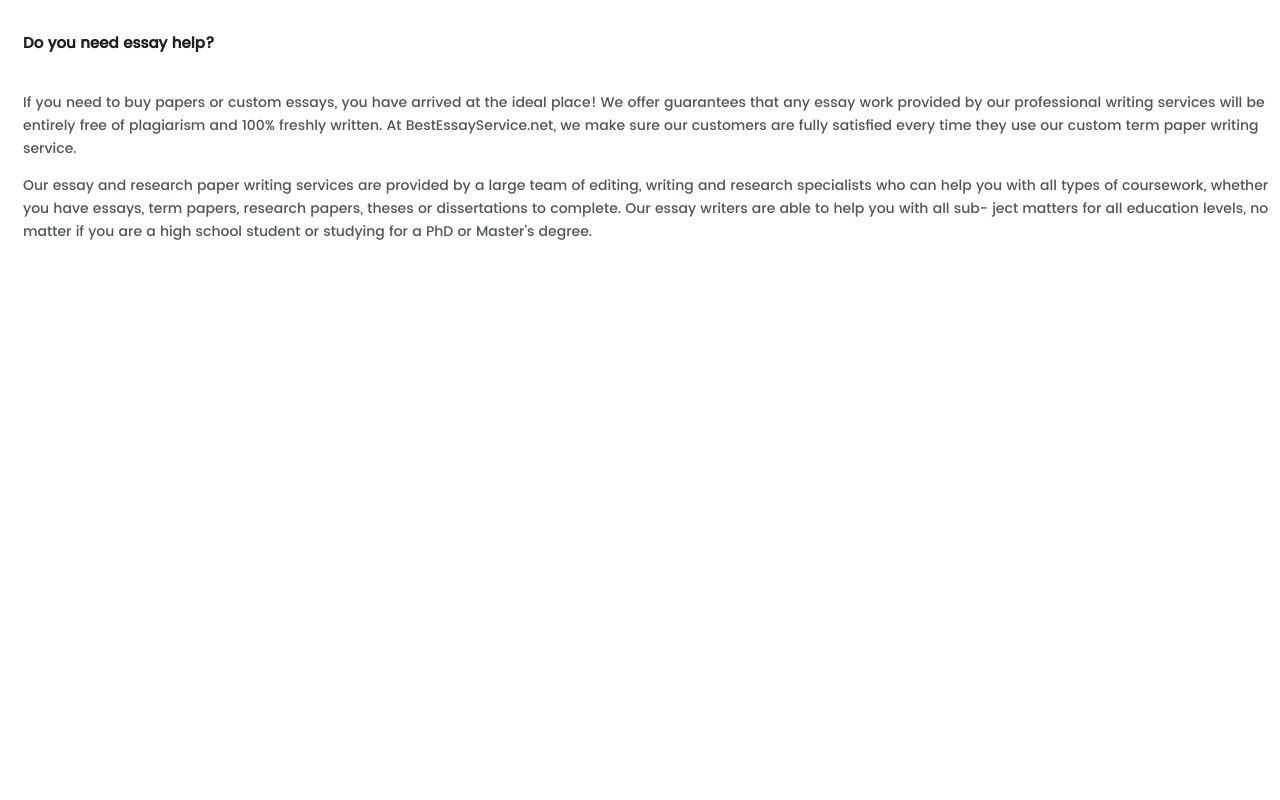
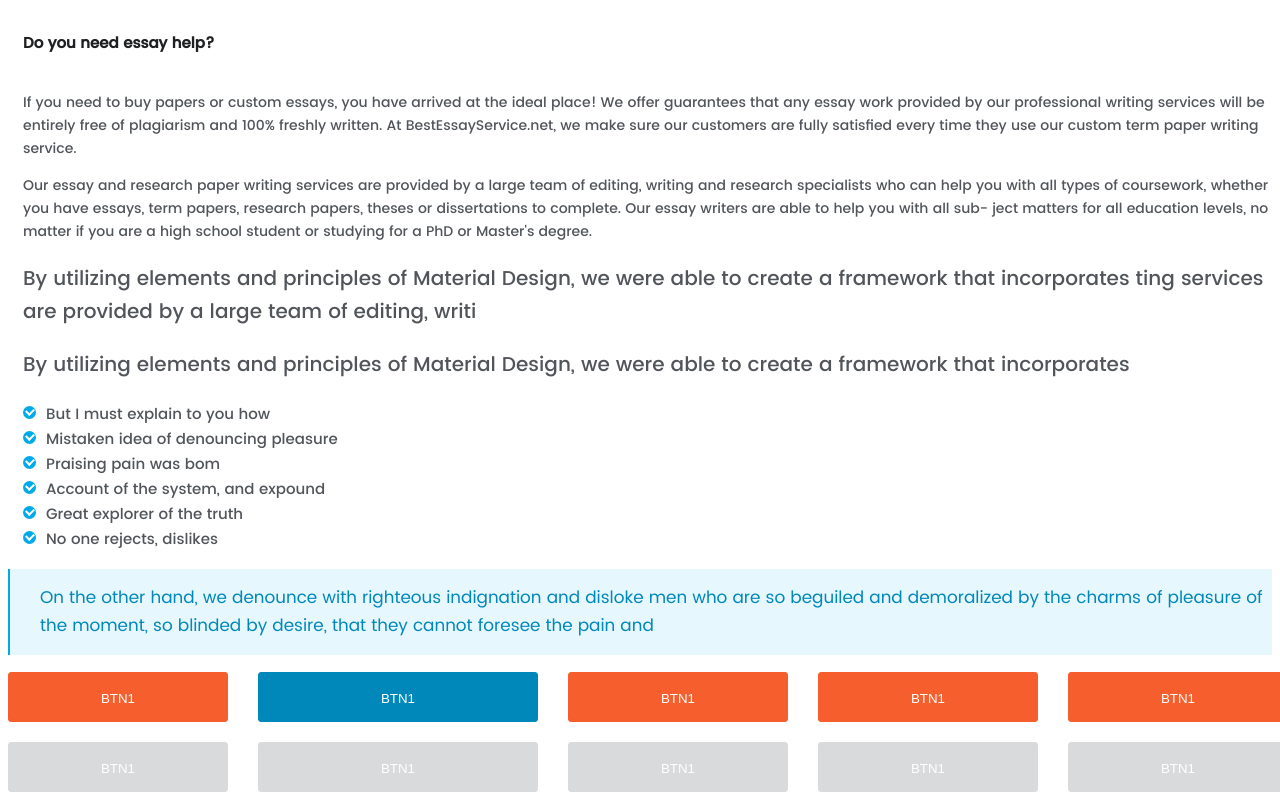
Before and after one commit to VTinaa/19_intro, a website built with Vite: page my-app/index.html in a window 1280 px wide. Shown: the part 1309-2109 px from the top of the page. Before the commit the page ends 1566 px from the top, so only its background shows below. Built offline with nearby package versions, Linux system fonts and the light colour scheme.

Commit message:
adding styles

```diff
--- a/my-app/index.html
+++ b/my-app/index.html
@@ -61,5 +61,48 @@
       <p>Our essay and research paper writing services are provided by a large team of editing, writing and research specialists who can help you with all types of coursework, whether you have essays, term papers, research papers, theses or dissertations to complete. Our essay writers are able to help you with all sub- ject matters for all education levels, no matter if you are a high school student or studying for a PhD or Master's degree.</p>
     </div>
 
+    <div class="subtitle">
+      <p>By utilizing elements and principles of Material Design, we were able to create a framework that incorporates ting services are provided by a large team of editing, writi</p>
+      <p>By utilizing elements and principles of Material Design, we were able to create a framework that incorporates</p>
+    </div>
+
+
+    <ul class="list-style-1">
+      <li>But I must explain to you how</li>
+      <li>Mistaken idea of denouncing pleasure</li>
+      <li>Praising pain was bom</li>
+      <li>Account of the system, and expound</li>
+      <li>Great explorer of the truth</li>
+      <li>No one rejects, dislikes</li>
+    </ul>
+
+
+    <div class="quotation">
+      <p>On the other hand, we denounce with righteous indignation and disloke men who are so beguiled and demoralized by the charms of pleasure of the moment, so blinded by desire, that they cannot foresee the pain and</p>
+    </div>
+
+    <!-- Input elements _ Big -->
+
+
+    <!-- Buttons -->
+
+    <div class="buttons">
+
+      <button>BTN1</button>
+      <button>BTN1</button>
+      <button>BTN1</button>
+      <button>BTN1</button>
+      <button>BTN1</button>
+      <button disabled>BTN1</button>
+      <button>BTN1</button>
+      <button>BTN1</button>
+      <button>BTN1</button>
+      <button>BTN1</button>
+
+    </div>
+
+
+    <!-- <button disabled class="btn.solid"></button> -->
+
   </body>
 </html>
--- a/my-app/styles/main.scss
+++ b/my-app/styles/main.scss
@@ -1,3 +1,7 @@
+@import "./variables.scss";
+@import "./mixin.scss";
+@import "./base.scss";
+
 @font-face {
     font-family: 'Poppins-Bold';
     src: url('../fonts/Poppins.woff2') format('woff2'),
@@ -198,8 +202,9 @@ $pr-4-dark-3:mix(#000,$prime-4,70%);
     h2 {
         @include heading($font-medium,33px,$pr-4-dark-2);
     }
-    h2:hover {
-        width: 444px;
+    h2:hover,
+    h3:hover {
+        // width: 444px;
         padding-left: 15px;
         background-color: $prime-1;
         color: #fff
@@ -225,3 +230,125 @@ $pr-4-dark-3:mix(#000,$prime-4,70%);
         @include heading($font-medium,14px,$pr-4-dark-1);
     }
 }
+
+
+
+
+// ===================================================================
+.subtitle {
+    padding-left: 15px;
+    p {
+        @include heading($font-medium,20px,$pr-4-dark-1);
+    }
+    p:hover {
+        padding: 15px;
+        background-color: $prime-1;
+        color: #fff;
+    }
+}
+
+
+
+// ==========================LIST================
+
+.list-style-1 li{
+    @include heading($font-medium,15px,$pr-4-dark-1);
+    list-style-type: none;
+    position: relative;
+}
+ul.list-style-1 {
+    margin-left: 15px;
+    padding: 0;
+}
+
+.list-style-1 li::before {
+    content: "";
+    display: inline-block;
+    width: 13px;
+    height: 13px;
+    border-radius: 50%;
+    background-color: $prime-1;
+    margin-right: 10px;
+}
+
+.list-style-1 li::after {
+    content: "";
+    display: inline-block;
+    width: 6px;
+    height: 4px;
+    border-left: solid 2px #fff;
+    border-bottom: solid 2px #fff;
+    transform: rotate(-45deg);
+    position: absolute;
+    top: 6px;
+    left: 3px;
+}
+
+// =============Quotation========
+
+.quotation {
+    p {
+        @include heading($font-regular,17px,$pr-1-dark-1);
+        border-left: solid 2px $prime-1;
+        padding: 15px 0 15px 30px;
+        background-color: $pr-1-light-3;
+    }
+}
+
+// ===========  Input elements _ Big=============
+
+
+// ===========  Buttons  ===================
+
+.buttons {
+    display: grid;
+    grid-template-columns: 220px 280px 220px 220px 220px;
+    grid-column-gap: 30px;
+    grid-row-gap: 20px;
+
+    button:nth-child(1),
+    button:nth-child(2),
+    button:nth-child(3),
+    button:nth-child(4),
+    button:nth-child(5) {
+        background-color: $prime-2;
+        color: #fff;
+        width: 220px;
+        height: 50px;
+        border:solid 1px $prime-2;
+        border-radius: 3px;
+        line-height: 50px;
+    }
+    button:nth-child(1):hover {
+        background-color: $pr-2-light-1;
+        border:solid 1px $pr-2-light-1;
+    }
+
+    button:nth-child(2) {
+        background-color: $pr-1-dark-1;
+        border:solid 1px $pr-1-dark-1;
+        width: 280px;
+    }
+    button:nth-child(2):hover {
+        background-color: $pr-1-light-2;
+        border:solid 1px $pr-1-light-2;
+    }
+
+
+    button:nth-child(6),
+    button:nth-child(7),
+    button:nth-child(8),
+    button:nth-child(9),
+    button:nth-child(10) {
+        background-color: $pr-4-light-2;
+        color: #fff;
+        height: 50px;
+        border-radius: 3px;
+        line-height: 50px;
+        border:solid 1px $pr-4-light-2;
+    }
+}
+
+// .btn-solid:disabled {
+//     background-color: #tomato;
+// }
--- /dev/null
+++ b/my-app/styles/variables.scss
@@ -0,0 +1 @@
+$text_head:mix
```
Also changed, not shown: my-app/styles/base.scss (added), my-app/styles/mixin.scss (added). Lines whose indentation alone changed are shown as unchanged.
